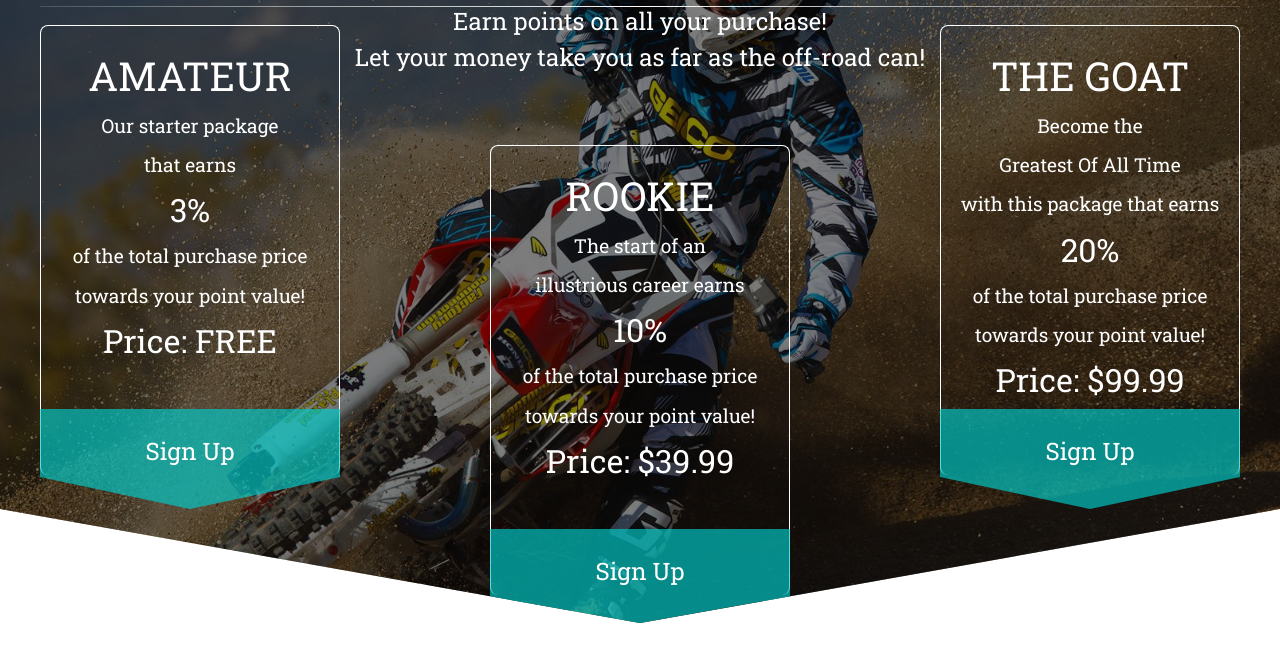
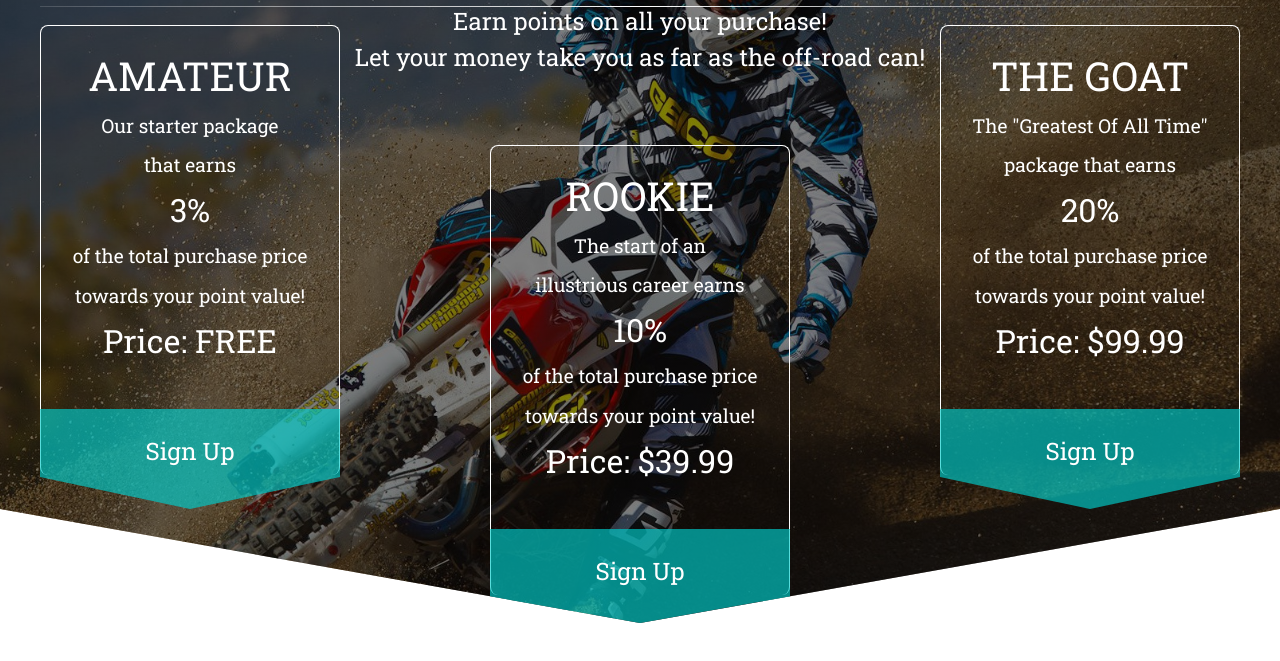
Before and after one commit to JerryVW/rider-rewards, a plain HTML site: page index.html in a window 1280 px wide. Shown: the part 137-798 px from the top of the page. Drawn offline with Linux system fonts and the light colour scheme.

Commit message:
Changed wording in GOAT price plan

```diff
--- a/index.html
+++ b/index.html
@@ -125,9 +125,8 @@
         <div class="prices">
           <div class="goat">
             <h2>THE GOAT</h2>
-            <p>Become the</p>
-            <p>Greatest Of All Time</p>
-            <p>with this package that earns</p>
+            <p>The "Greatest Of All Time"</p>
+            <p>package that earns</p>
             <p class="over-sized">20%</p>
             <p>of the total purchase price</p>
             <p>towards your point value!</p>
```
